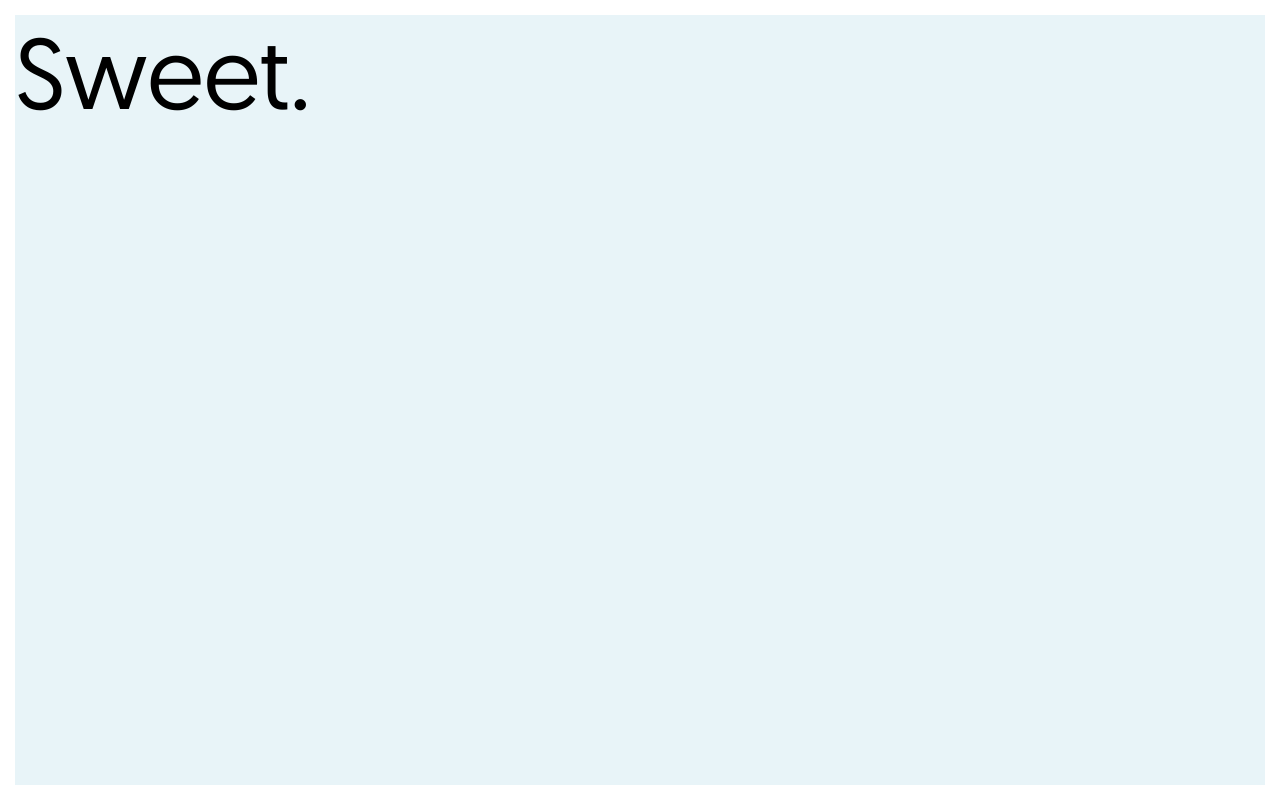
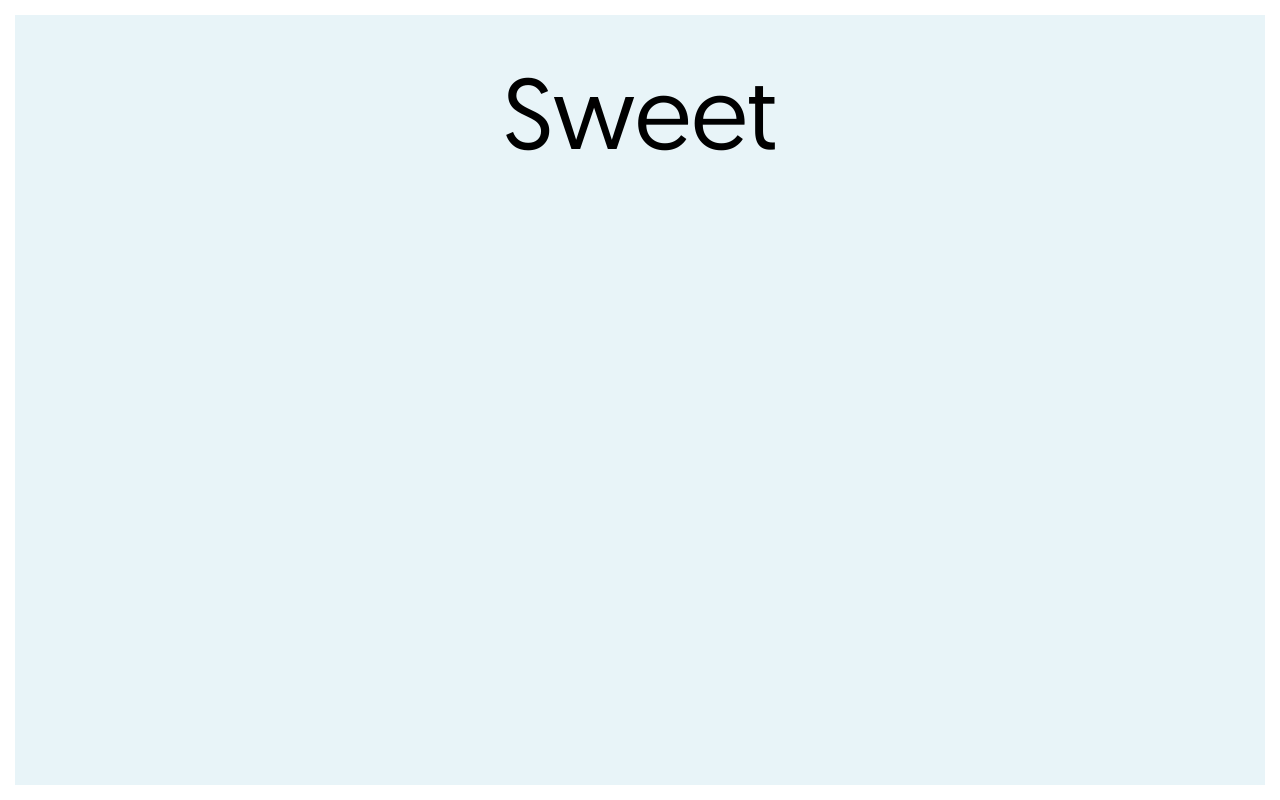
Before and after one commit to Fitzonreee/vanilla-js-fun, a website: page app/index.html in a window 1280 px wide. Drawn offline with Linux system fonts and the light colour scheme.

Commit message:
Cleaned some things up, playing with JS

```diff
--- a/app/index.html
+++ b/app/index.html
@@ -11,7 +11,7 @@
   </head>
   <body>
     <div class="container">
-      Sweet.
+      <h1 id="title">Sweet</h1>
     </div>
     <!--build:js js/main.min.js -->
     <script src="js/lib/a-library.js"></script>
--- a/app/js/main.js
+++ b/app/js/main.js
@@ -1 +1,4 @@
 // Write some sweet Vanilla JS
+
+var title = document.getElementById('title').innerHTML;
+console.log(title);
--- a/app/scss/partials/_global.scss
+++ b/app/scss/partials/_global.scss
@@ -1,14 +1,22 @@
+// Just playing around right now
 
+
+// Eventually all Global Styles
 @include fontFace('myFont','../fonts/geomanist-regular-webfont');
 
 .container {
   height: calc(100vh - 30px);
   margin: 15px;
   background-color: lighten($lightblue, 15%);
+  position: absolute;
+  left: 0;
+  right: 0;
 }
 
-* {
+#title {
   font-family: 'myFont';
   font-size: 100px;
   font-weight: 100;
+  text-align: center;
+  margin-top: 40px;
 }
```
Also changed, not shown: README.md, app/css/styles.css.
